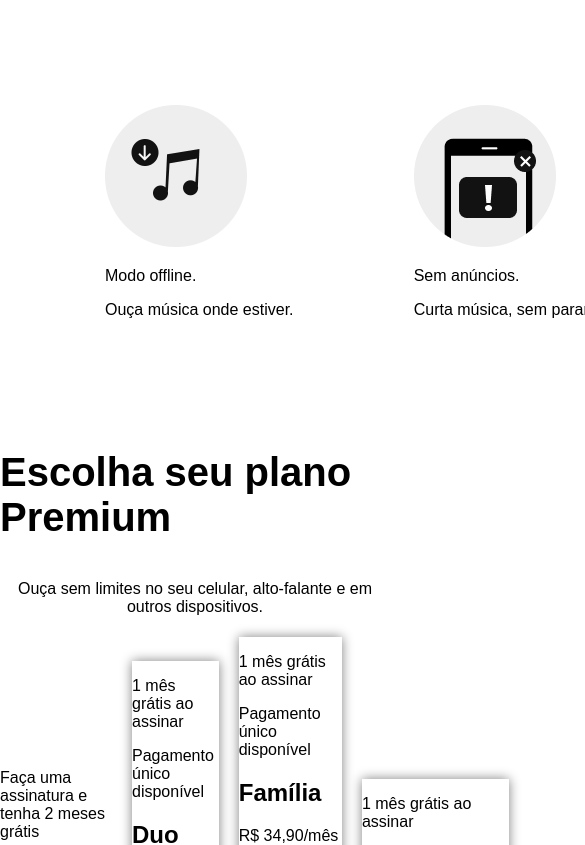
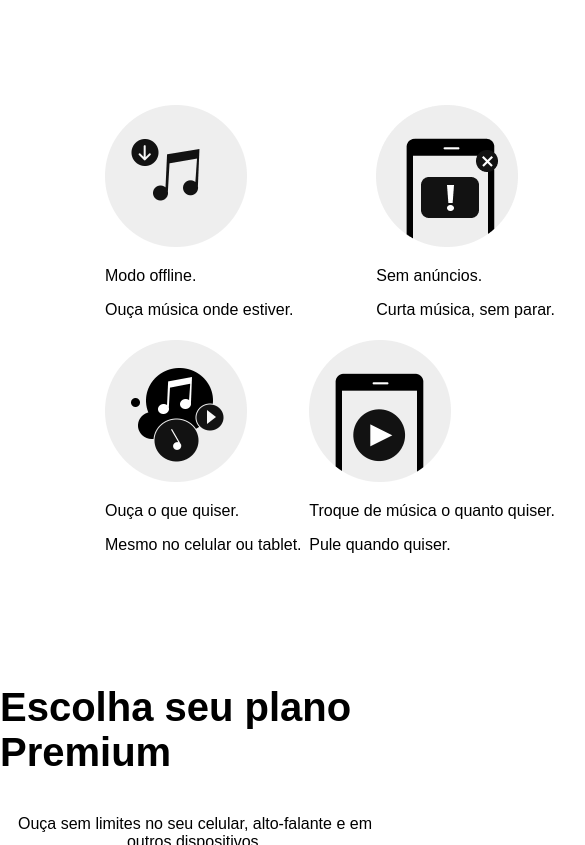
Before and after one commit to AdrianoFront/Spotify-Clone, a plain HTML site: page index.html in a window 390 px wide. Shown: the part 759-1604 px from the top of the page, 585 px wide, since content can reach past the window. Drawn offline with Linux system fonts and the light colour scheme.

Commit message:
break container section for max-width 400px

```diff
--- a/Styles/media.css
+++ b/Styles/media.css
@@ -21,8 +21,12 @@
     flex-direction: center;
     }
 
-   section {
-    display: block;
+    .container-services {
+    display: flex;
+    flex-direction: inline;
+    flex-wrap: wrap;
+    max-width: 450px;
+    gap: 5px;
   }
 
 }
```
Also changed, not shown: index.html (+1 -0 lines).
